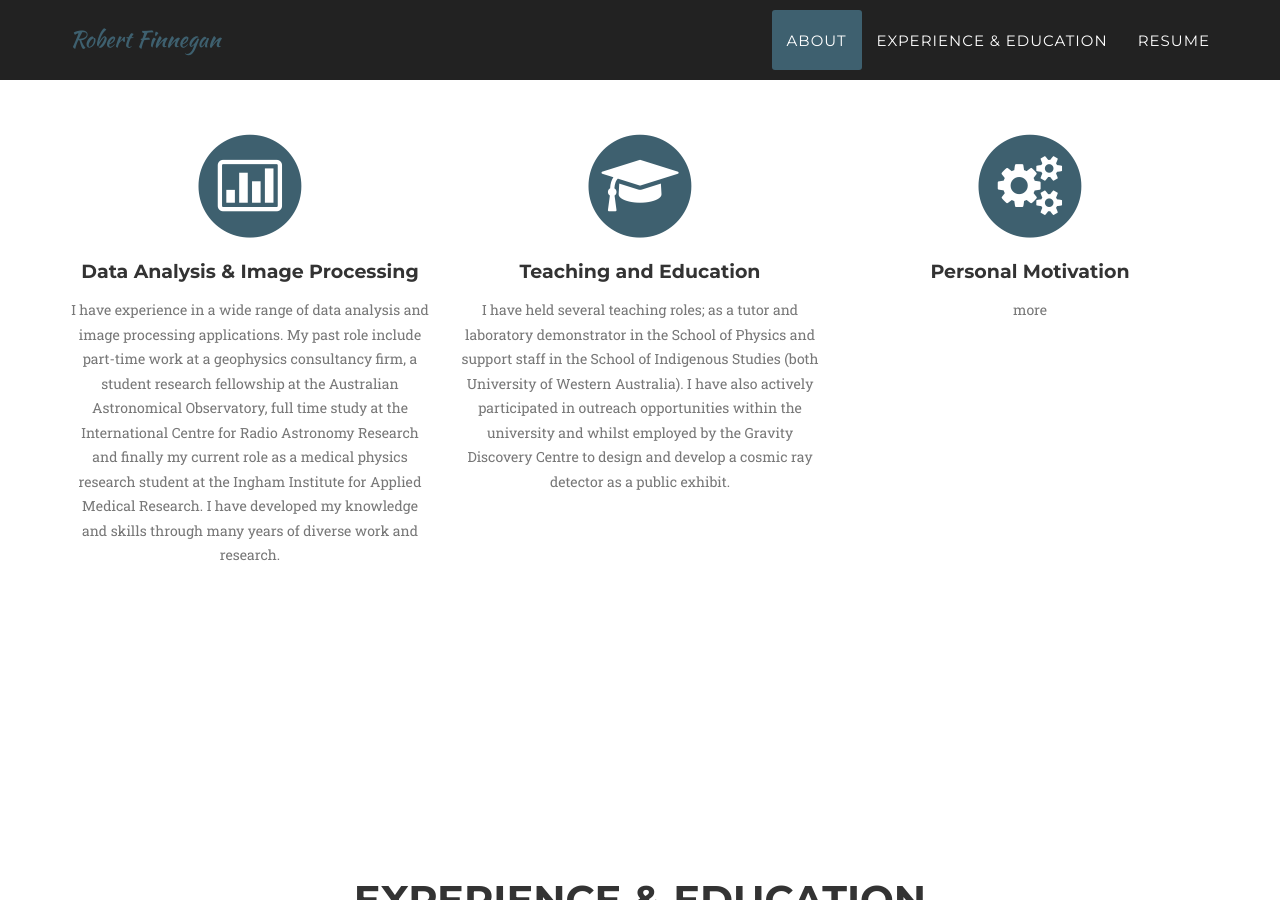
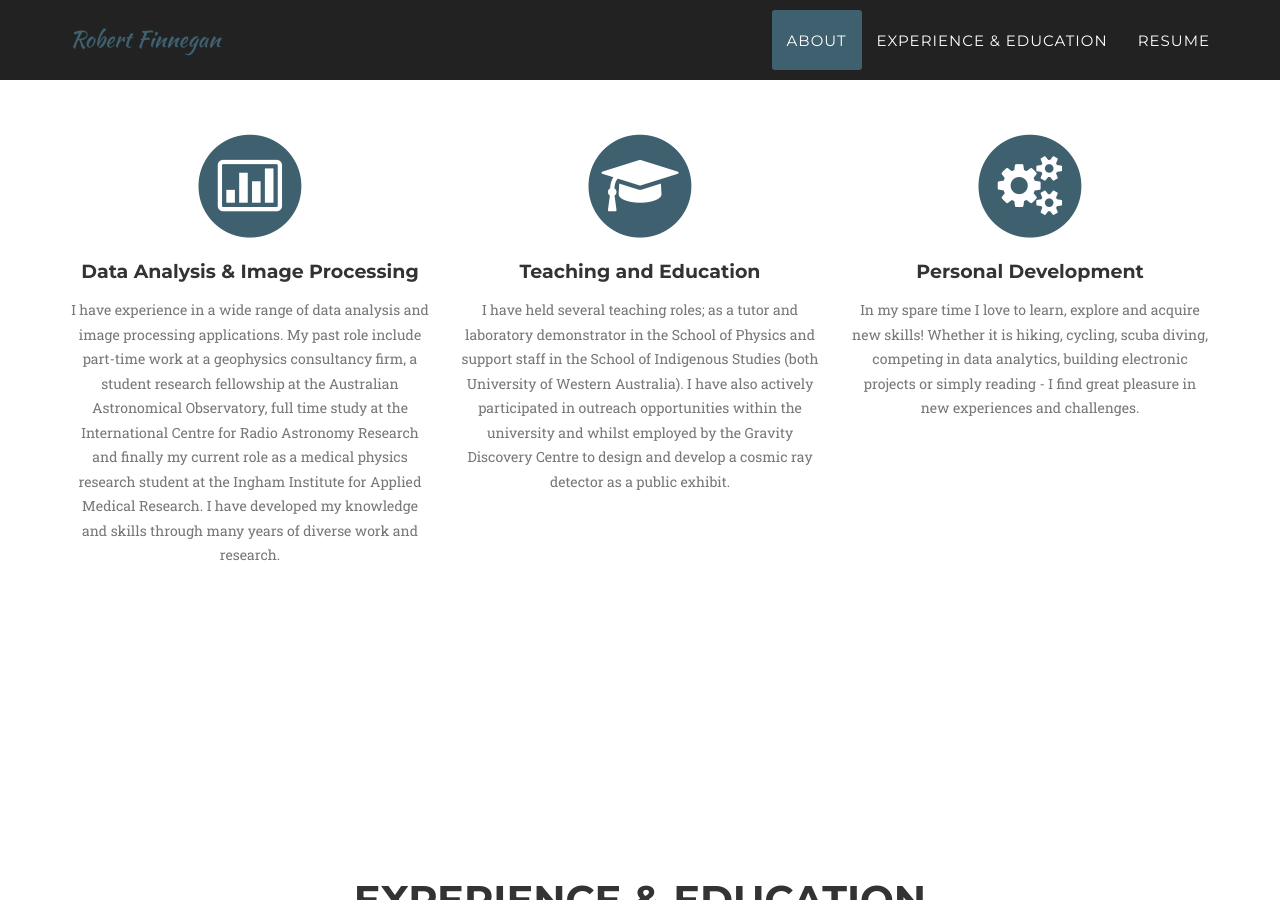
Before and after one commit to rnfinnegan/rnfinnegan.github.io, a Jekyll site: the page index.html, which Jekyll copies as it is, in a window 1280 px wide and 900 px high, scrolled down 1113 px. Built offline with Jekyll 4.4.1, drawn with Linux system fonts in a browser that asks for light colours; some web fonts are replaced.

Commit message:
Update index.html

```diff
--- a/index.html
+++ b/index.html
@@ -133,8 +133,8 @@
                         <i class="fa fa-circle fa-stack-2x text-primary"></i>
                         <i class="fa fa-gears fa-stack-1x fa-inverse"></i>
                     </span>
-                    <h4 class="experience-heading">Personal Motivation</h4>
-                    <p class="text-muted">more </p>
+                    <h4 class="experience-heading">Personal Development</h4>
+                    <p class="text-muted">In my spare time I love to learn, explore and acquire new skills! Whether it is hiking, cycling, scuba diving, competing in data analytics, building electronic projects or simply reading - I find great pleasure in new experiences and challenges.</p>
                 </div>
             </div>
         </div>
```
